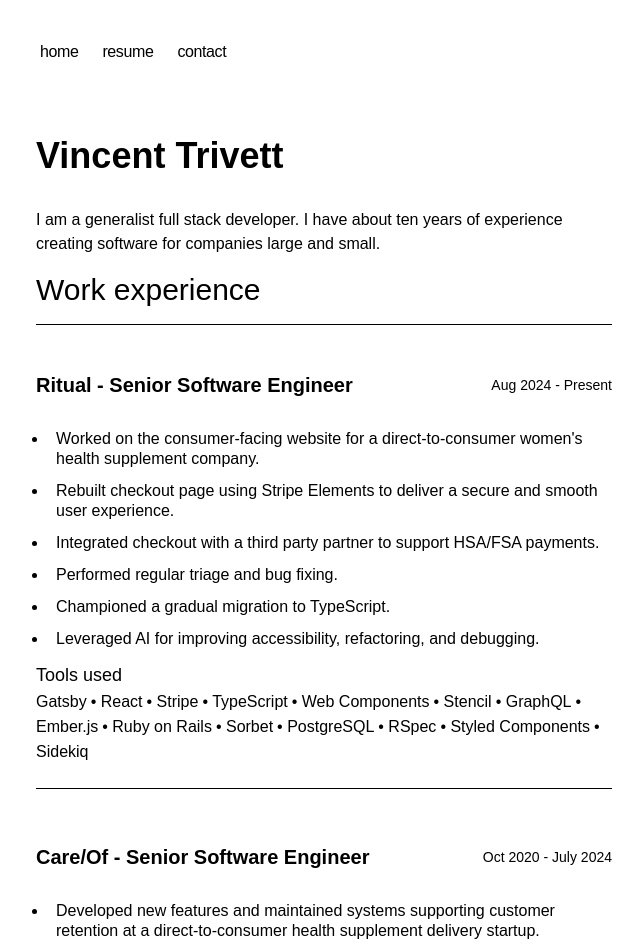
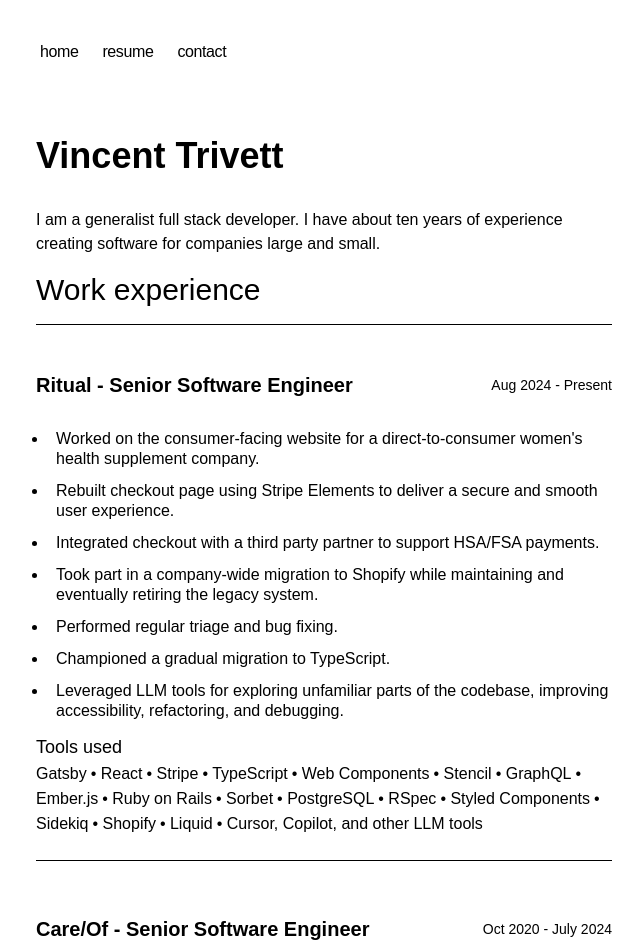
Before and after one commit to trivett/next-blog, a Next.js app: page /resume in a window 1280 px wide. Shown: the top 952 px of the page, without its empty margins (316-959 px from the left). Built offline with nearby package versions, Linux system fonts and the light colour scheme.

Commit message:
small update

```diff
--- a/app/resume/experience.ts
+++ b/app/resume/experience.ts
@@ -43,9 +43,10 @@ export const experienceData: WorkExperienceData = {
       "Worked on the consumer-facing website for a direct-to-consumer women's health supplement company.",
       "Rebuilt checkout page using Stripe Elements to deliver a secure and smooth user experience.",
       "Integrated checkout with a third party partner to support HSA/FSA payments.",
+      "Took part in a company-wide migration to Shopify while maintaining and eventually retiring the legacy system.",
       "Performed regular triage and bug fixing.",
       "Championed a gradual migration to TypeScript.",
-      "Leveraged AI for improving accessibility, refactoring, and debugging.",
+      "Leveraged LLM tools for exploring unfamiliar parts of the codebase, improving accessibility, refactoring, and debugging.",
     ],
 
     toolsUsed: [
@@ -63,6 +64,9 @@ export const experienceData: WorkExperienceData = {
       "RSpec",
       "Styled Components",
       "Sidekiq",
+      "Shopify",
+      "Liquid",
+      "Cursor, Copilot, and other LLM tools",
     ],
   },
   careOf: {
```
